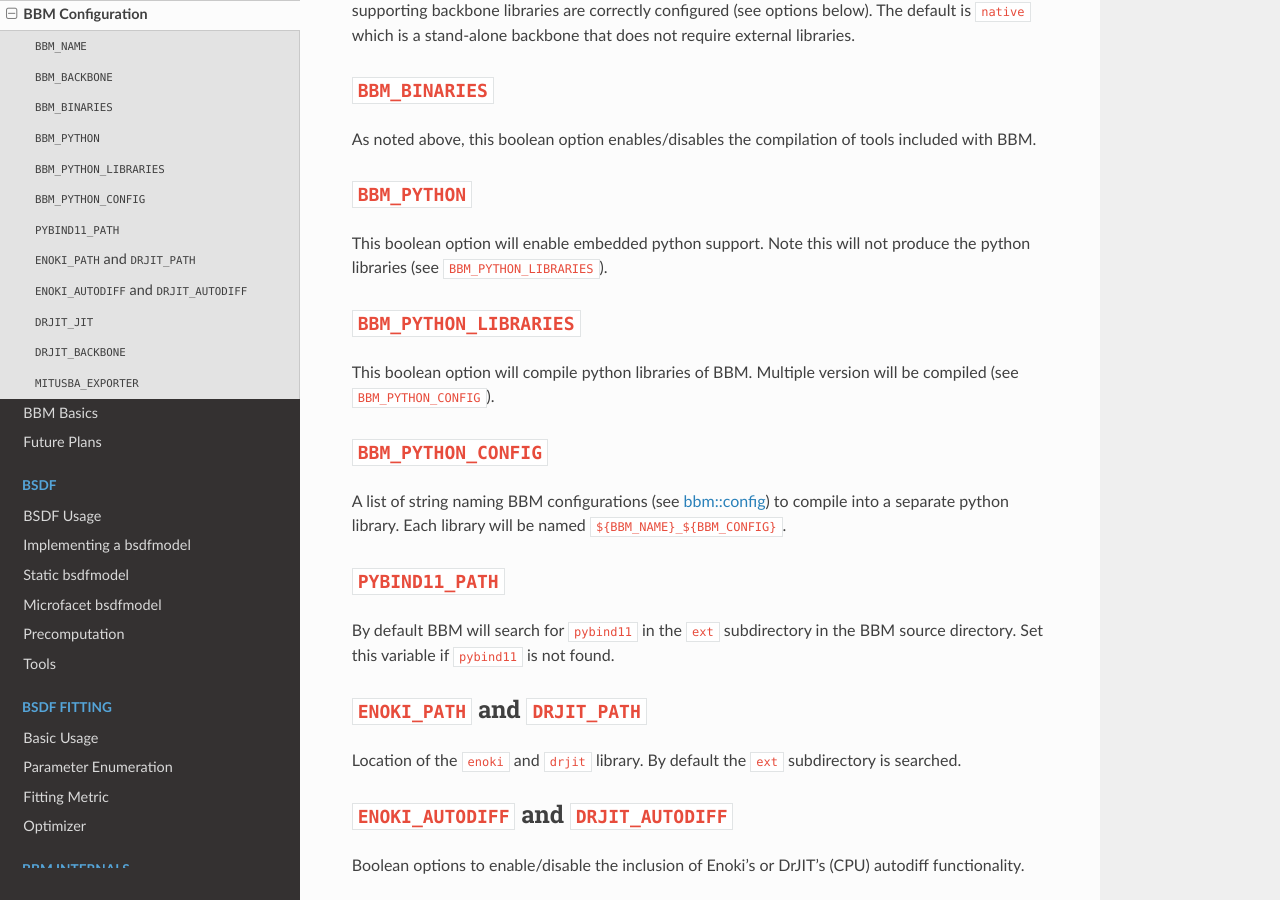
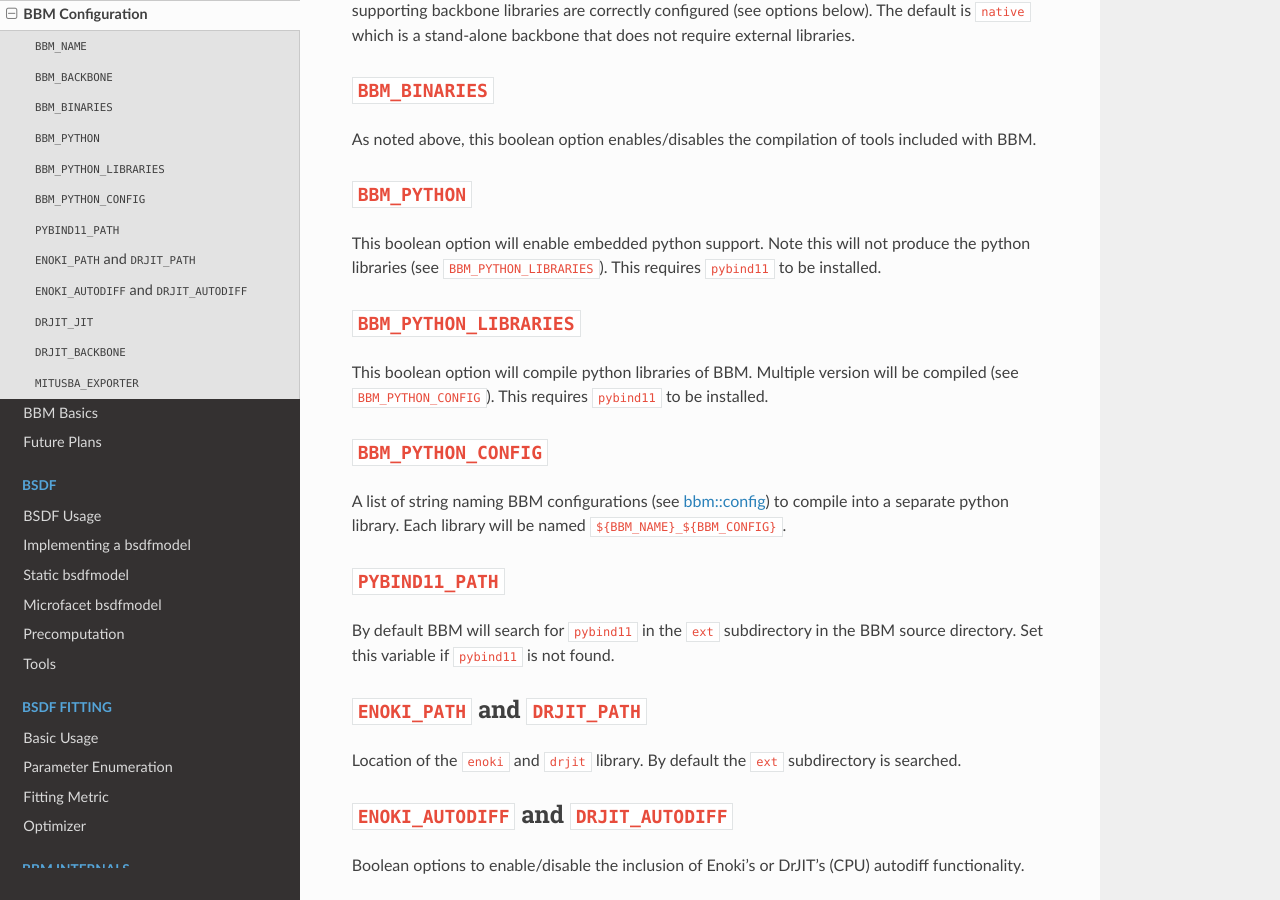
Before and after one commit to bsdfbenchmark/bbm, a Sphinx documentation site: the page built from docs/source/config.rst, in a window 1280 px wide and 900 px high, scrolled down 616 px. Built offline with Sphinx 7.4.7 and the Read the Docs theme 2.0.0, drawn with Linux system fonts in a browser that asks for light colours.

Commit message:
Update config.rst

```diff
--- a/docs/source/config.rst
+++ b/docs/source/config.rst
@@ -43,13 +43,13 @@ with BBM.
 ~~~~~~~~~~~~~~
 
 This boolean option will enable embedded python support.  Note this will not produce
-the python libraries (see ``BBM_PYTHON_LIBRARIES``).
+the python libraries (see ``BBM_PYTHON_LIBRARIES``). This requires ``pybind11`` to be installed.
 
 ``BBM_PYTHON_LIBRARIES``
 ~~~~~~~~~~~~~~~~~~~~~~~~
 
 This boolean option will compile python libraries of BBM.  Multiple version will be
-compiled (see ``BBM_PYTHON_CONFIG``).
+compiled (see ``BBM_PYTHON_CONFIG``).  This requires ``pybind11`` to be installed.
 
 ``BBM_PYTHON_CONFIG``
 ~~~~~~~~~~~~~~~~~~~~~
```
